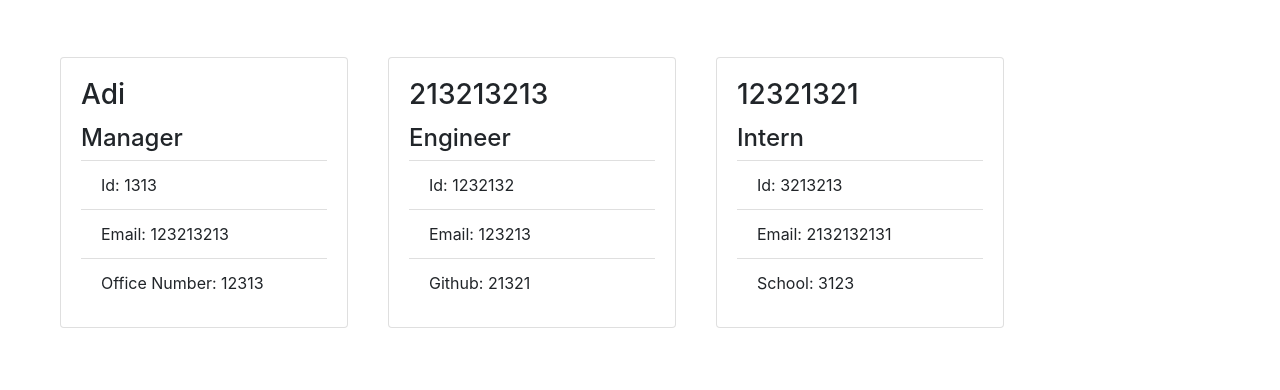
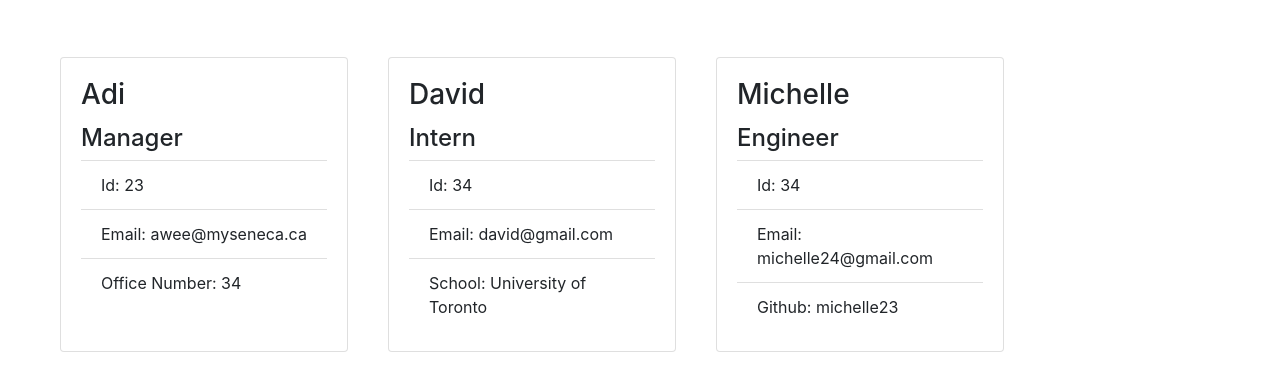
Before and after one commit to awee01/Project-10-Team-Profile-Generator, a website: page dist/index.html in a window 1280 px wide. Shown: the part 86-476 px from the top of the page. Drawn offline with nearby package versions, Linux system fonts and the light colour scheme.

Commit message:
updated template

```diff
--- a/dist/index.html
+++ b/dist/index.html
@@ -17,39 +17,33 @@
             <main>
 
 
-
+ <div class="card" style="width: 18rem;">
+ <ul class="list-group list-group-flush">
+ <h3 class="card-title">Adi </h3>
+ <h4>Manager</h4>
+   <li class="list-group-item">Id: 23</li>
+   <li class="list-group-item">Email: awee@myseneca.ca</li>
+   <li class="list-group-item">Office Number: 34</li>
+ </ul>
+</div>
 
  <div class="card" style="width: 18rem;">
  <ul class="list-group list-group-flush">
- <h3 class="card-title">Adi</h3>
- <h4>Manager</h4>
-   <li class="list-group-item">Id: 1313</li>
-   <li class="list-group-item">Email: 123213213</li>
-   <li class="list-group-item">Office Number: 12313</li>
+ <h3 class="card-title">David</h3>
+ <h4>Intern</h4>
+   <li class="list-group-item">Id: 34</li>
+   <li class="list-group-item">Email: david@gmail.com</li>
+   <li class="list-group-item">School: University of Toronto</li>
  </ul>
 </div>
 
-
-
  <div class="card" style="width: 18rem;">
  <ul class="list-group list-group-flush">
- <h3 class="card-title">213213213</h3>
+ <h3 class="card-title">Michelle</h3>
  <h4>Engineer</h4>
-   <li class="list-group-item">Id: 1232132</li>
-   <li class="list-group-item">Email: 123213</li>
-   <li class="list-group-item">Github: 21321</li>
- </ul>
-</div>
-
-
-
- <div class="card" style="width: 18rem;">
- <ul class="list-group list-group-flush">
- <h3 class="card-title">12321321</h3>
- <h4>Intern</h4>
-   <li class="list-group-item">Id: 3213213</li>
-   <li class="list-group-item">Email: 2132132131</li>
-   <li class="list-group-item">School: 3123</li>
+   <li class="list-group-item">Id: 34</li>
+   <li class="list-group-item">Email: michelle24@gmail.com</li>
+   <li class="list-group-item">Github: michelle23</li>
  </ul>
 </div>
 
```
